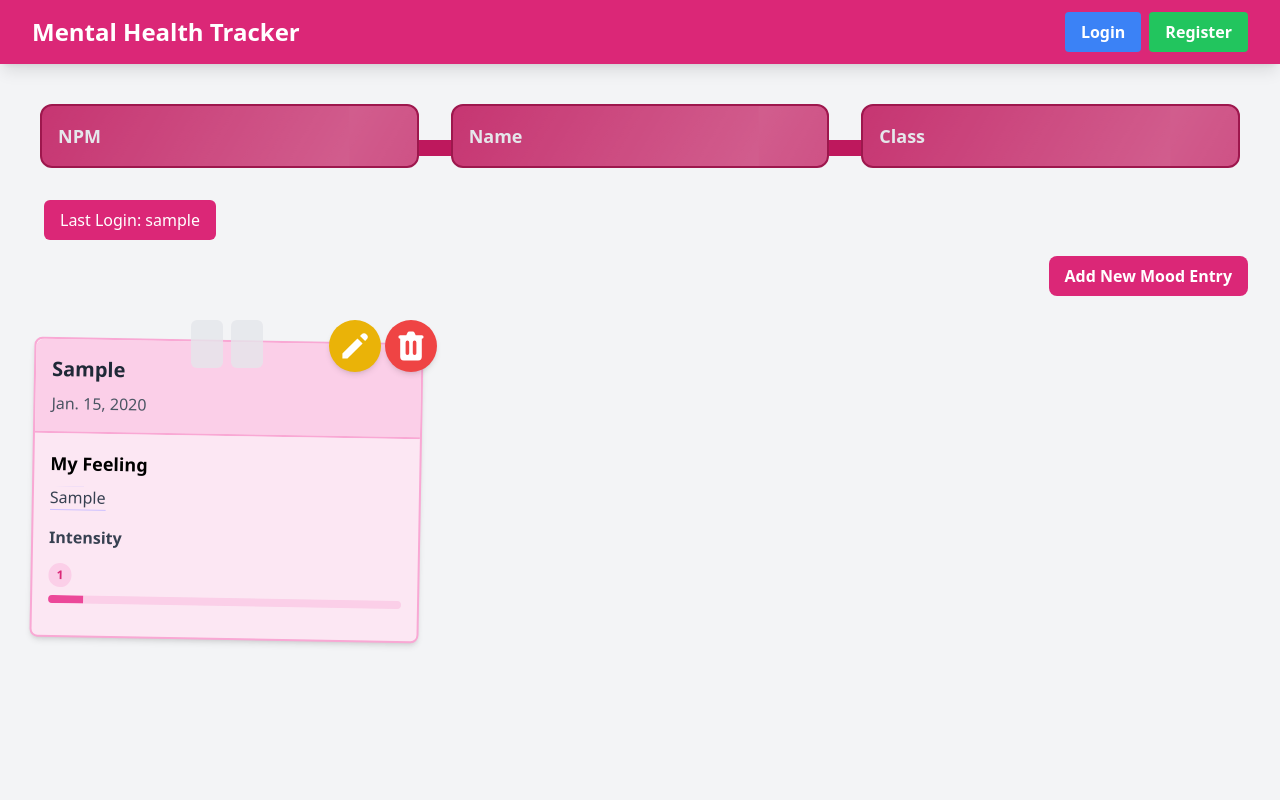
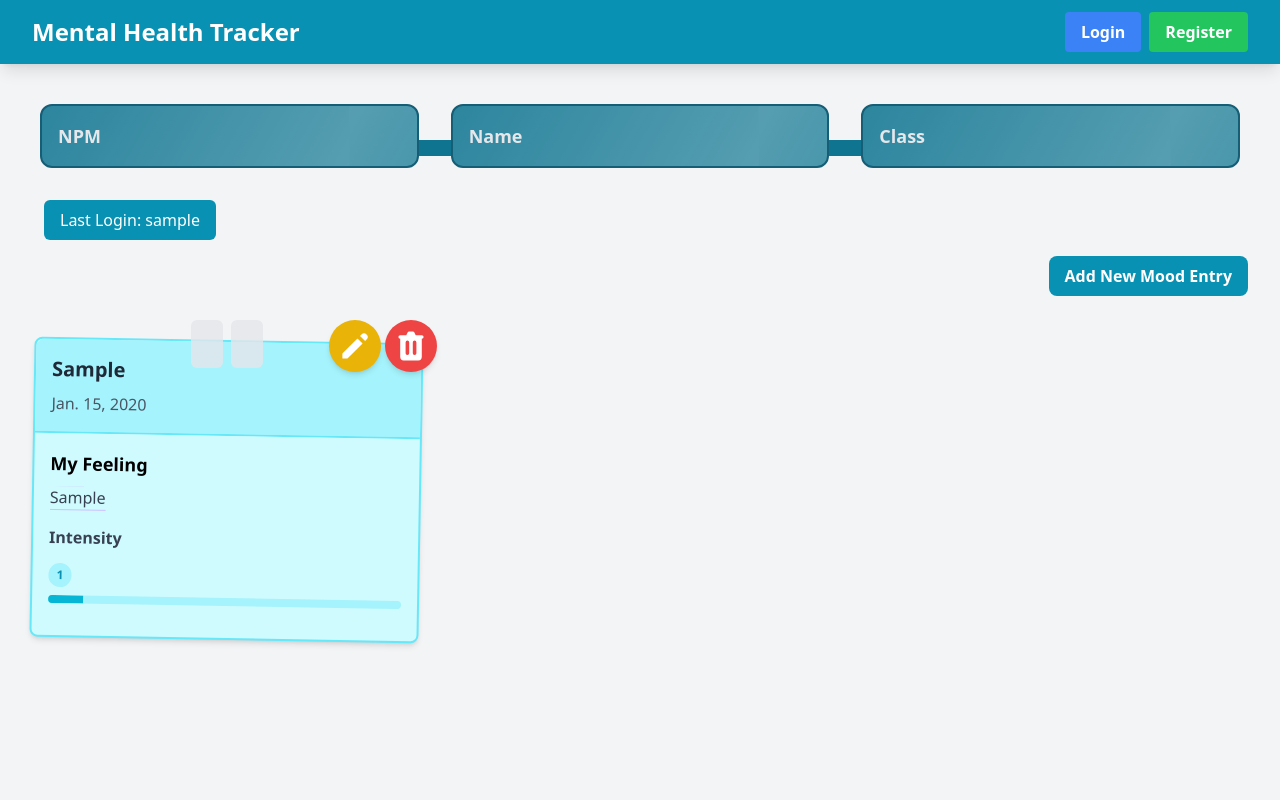
Before and after one commit to halizaarfa/mental-health-tracker, a Django app: template main/templates/main.html in a window 1280 px wide. Run offline with Django 5.2, Linux system fonts and the light colour scheme; tables that the repository leaves empty hold one stand-in row (values such as "Sample post"); the template is opened without the code that fills it: values that come from a table or form of the project are taken from there, most other values are stand-ins (such as "Sample title", 1, 10 or a date in 2020); some libraries are stand-ins or nearby versions.

Commit message:
Tutorial 4: Desain Web Menggunakan HTML dan CSS3 & Metode Update dan Delete pada Data - Changing colors >___<

```diff
--- a/main/templates/card_info.html
+++ b/main/templates/card_info.html
@@ -1,4 +1,4 @@
-<div class="bg-pink-700 rounded-xl overflow-hidden border-2 border-pink-800">
+<div class="bg-cyan-700 rounded-xl overflow-hidden border-2 border-cyan-800">
     <div class="p-4 animate-shine">
       <h5 class="text-lg font-semibold text-gray-200">{{ title }}</h5>
       <p class="text-white">{{ value }}</p>
--- a/main/templates/card_mood.html
+++ b/main/templates/card_mood.html
@@ -3,8 +3,8 @@
       <div class="w-[3rem] h-8 bg-gray-200 rounded-md opacity-80 -rotate-90"></div>
       <div class="w-[3rem] h-8 bg-gray-200 rounded-md opacity-80 -rotate-90"></div>
     </div>
-    <div class="relative top-5 bg-pink-100 shadow-md rounded-lg mb-6 break-inside-avoid flex flex-col border-2 border-pink-300 transform rotate-1 hover:rotate-0 transition-transform duration-300">
-      <div class="bg-pink-200 text-gray-800 p-4 rounded-t-lg border-b-2 border-pink-300">
+    <div class="relative top-5 bg-cyan-100 shadow-md rounded-lg mb-6 break-inside-avoid flex flex-col border-2 border-cyan-300 transform rotate-1 hover:rotate-0 transition-transform duration-300">
+      <div class="bg-cyan-200 text-gray-800 p-4 rounded-t-lg border-b-2 border-cyan-300">
         <h3 class="font-bold text-xl mb-2">{{mood_entry.mood}}</h3>
         <p class="text-gray-600">{{mood_entry.time}}</p>
       </div>
@@ -18,13 +18,13 @@
           <div class="relative pt-1">
             <div class="flex mb-2 items-center justify-between">
               <div>
-                <span class="text-xs font-semibold inline-block py-1 px-2 uppercase rounded-full text-pink-600 bg-pink-200">
+                <span class="text-xs font-semibold inline-block py-1 px-2 uppercase rounded-full text-cyan-600 bg-cyan-200">
                   {% if mood_entry.mood_intensity > 10 %}10+{% else %}{{mood_entry.mood_intensity}}{% endif %}
                 </span>
               </div>
             </div>
-            <div class="overflow-hidden h-2 mb-4 text-xs flex rounded bg-pink-200">
-              <div style="width:{% if mood_entry.mood_intensity > 10 %}100%{% else %}{{ mood_entry.mood_intensity }}0%{% endif %}" class="shadow-none flex flex-col text-center whitespace-nowrap text-white justify-center bg-pink-500"></div>
+            <div class="overflow-hidden h-2 mb-4 text-xs flex rounded bg-cyan-200">
+              <div style="width:{% if mood_entry.mood_intensity > 10 %}100%{% else %}{{ mood_entry.mood_intensity }}0%{% endif %}" class="shadow-none flex flex-col text-center whitespace-nowrap text-white justify-center bg-cyan-500"></div>
             </div>
           </div>
         </div>
--- a/main/templates/create_mood_entry.html
+++ b/main/templates/create_mood_entry.html
@@ -31,7 +31,7 @@
           </div>
         {% endfor %}
         <div class="flex justify-center mt-6">
-          <button type="submit" class="bg-pink-600 text-white font-semibold px-6 py-3 rounded-lg hover:bg-pink-700 transition duration-300 ease-in-out w-full">
+          <button type="submit" class="bg-cyan-600 text-white font-semibold px-6 py-3 rounded-lg hover:bg-cyan-700 transition duration-300 ease-in-out w-full">
             Create Mood Entry
           </button>
         </div>
--- a/main/templates/edit_mood.html
+++ b/main/templates/edit_mood.html
@@ -30,7 +30,7 @@
               </div>
           {% endfor %}
           <div class="flex justify-center mt-6">
-              <button type="submit" class="bg-pink-600 text-white font-semibold px-6 py-3 rounded-lg hover:bg-pink-700 transition duration-300 ease-in-out w-full">
+              <button type="submit" class="bg-cyan-600 text-white font-semibold px-6 py-3 rounded-lg hover:bg-cyan-700 transition duration-300 ease-in-out w-full">
                   Edit Mood Entry
               </button>
           </div>
--- a/main/templates/main.html
+++ b/main/templates/main.html
@@ -14,21 +14,21 @@
       {% include "card_info.html" with title='Class' value=class %}
     </div>
     <div class="w-full px-6  absolute top-[44px] left-0 z-20 hidden md:flex">
-      <div class="w-full min-h-4 bg-pink-700">
+      <div class="w-full min-h-4 bg-cyan-700">
       </div>
     </div>
     <div class="h-full w-full py-6  absolute top-0 left-0 z-20 md:hidden flex ">
-      <div class="h-full min-w-4 bg-pink-700 mx-auto">
+      <div class="h-full min-w-4 bg-cyan-700 mx-auto">
       </div>
     </div>
 </div>
     <div class="px-3 mb-4">
-      <div class="flex rounded-md items-center bg-pink-600 py-2 px-4 w-fit">
+      <div class="flex rounded-md items-center bg-cyan-600 py-2 px-4 w-fit">
         <h1 class="text-white text-center">Last Login: {{last_login}}</h1>
       </div>
     </div>
     <div class="flex justify-end mb-6">
-        <a href="{% url 'main:create_mood_entry' %}" class="bg-pink-600 hover:bg-pink-700 text-white font-bold py-2 px-4 rounded-lg transition duration-300 ease-in-out transform hover:-translate-y-1 hover:scale-105">
+        <a href="{% url 'main:create_mood_entry' %}" class="bg-cyan-600 hover:bg-cyan-700 text-white font-bold py-2 px-4 rounded-lg transition duration-300 ease-in-out transform hover:-translate-y-1 hover:scale-105">
             Add New Mood Entry
         </a>
     </div>
--- a/main/templates/register.html
+++ b/main/templates/register.html
@@ -41,7 +41,7 @@
       </div>
 
       <div>
-        <button type="submit" class="group relative w-full flex justify-center py-2 px-4 border border-transparent text-sm font-medium rounded-md text-white bg-pink-600 hover:bg-pink-700 focus:outline-none focus:ring-2 focus:ring-offset-2 focus:ring-pink-500">
+        <button type="submit" class="group relative w-full flex justify-center py-2 px-4 border border-transparent text-sm font-medium rounded-md text-white bg-cyan-600 hover:bg-cyan-700 focus:outline-none focus:ring-2 focus:ring-offset-2 focus:ring-cyan-500">
           Register
         </button>
       </div>
@@ -60,7 +60,7 @@
     <div class="text-center mt-4">
       <p class="text-sm text-black">
         Already have an account?
-        <a href="{% url 'main:login' %}" class="font-medium text-pink-200 hover:text-pink-300">
+        <a href="{% url 'main:login' %}" class="font-medium text-cyan-200 hover:text-cyan-300">
           Login here
         </a>
       </p>
--- a/main/templates/navbar.html
+++ b/templates/navbar.html
@@ -1,4 +1,4 @@
-<nav class="bg-pink-600 shadow-lg fixed top-0 left-0 z-40 w-screen">
+<nav class="bg-cyan-600 shadow-lg fixed top-0 left-0 z-40 w-screen">
 
     <div class="max-w-7xl mx-auto px-4 sm:px-6 lg:px-8">
       <div class="flex items-center justify-between h-16">
```
Also changed, not shown: main/templates/login.html (+4 -4 lines).
